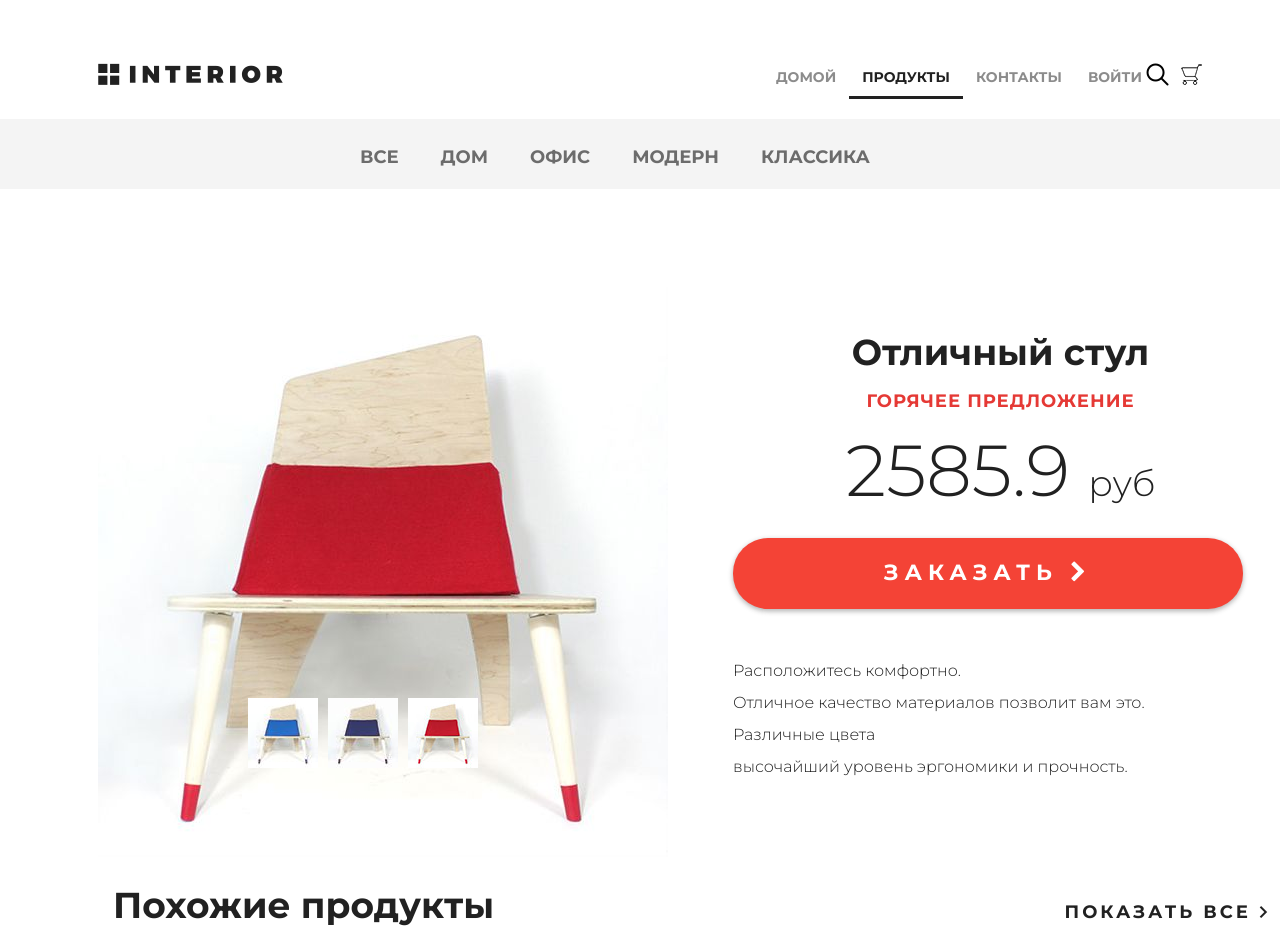
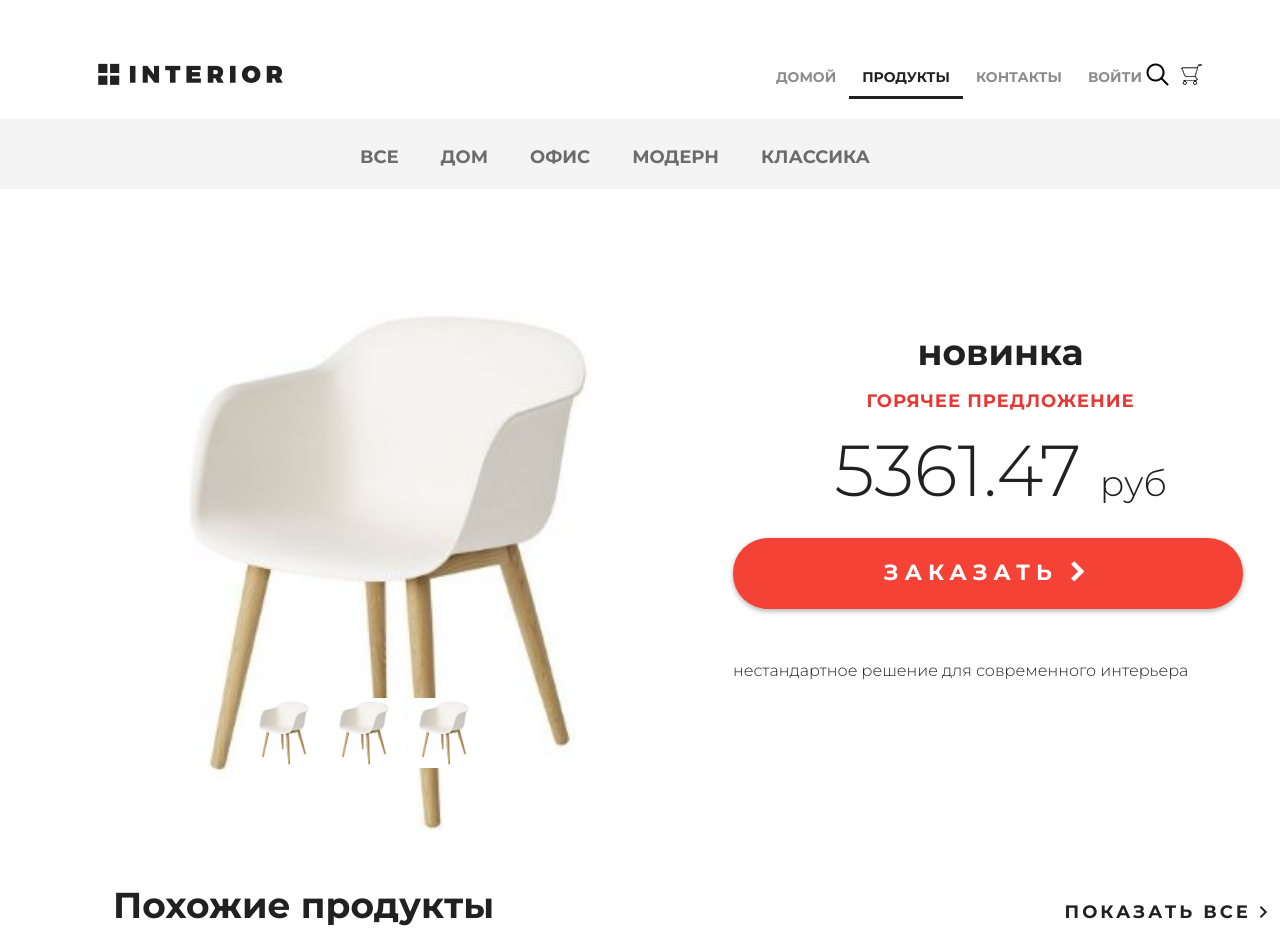
Before and after one commit to Eg0RyLLIka/geekshop, a Django app: page /products/ in a window 1280 px wide; the page is wider, and only the part inside the window is pictured. Shown: the top 952 px of that part. Run offline with Django 3.2, Linux system fonts and the light colour scheme; data comes from the database, SQL or seed files in the repository.

Commit message:
Lesson 6. Hot product

```diff
--- a/mainapp/templates/mainapp/products.html
+++ b/mainapp/templates/mainapp/products.html
@@ -19,21 +19,21 @@
 	<div class="details-products">
 		<div class="details-slider">
 			<div class="slider-product">
-				<img src="{% static 'img/slider1.jpg' %}">
+				<img src="{{ media_url }}{{ hot_product.image }}">
 			</div>
 			<div class="slider-control">
 				<div class="block">
-					<a href="#"><img src="{% static 'img/controll.jpg' %}" alt="">
+					<a href="#"><img src="{{ media_url }}{{ hot_product.image }}" alt="">
 						<div class="text"></div>
 					</a>
 				</div>
 				<div class="block">
-					<a href="#"><img src="{% static 'img/controll1.jpg' %}" alt="">
+					<a href="#"><img src="{{ media_url }}{{ hot_product.image }}" alt="">
 						<div class="text"></div>
 					</a>
 				</div>
 				<div class="block">
-					<a href="#"><img src="{% static 'img/controll2.jpg' %}" alt="">
+					<a href="#"><img src="{{ media_url }}{{ hot_product.image }}" alt="">
 						<div class="text"></div>
 					</a>
 				</div>
@@ -41,19 +41,14 @@
 		</div>
 
 		<div class="description">
-			<h3 class="big-bold">Отличный стул</h3>
+			<h3 class="big-bold">{{ hot_product.name }}</h3>
 			<h3 class="red">горячее предложение</h3>
-			<p class="price"> 2585.9 <span>руб</span></p>
-			<a href="#" class="red-button">
+			<p class="price">{{ hot_product.price }} <span>руб</span></p>
+			<a href="{% url 'basket:add' hot_product.pk %}" class="red-button">
 				заказать <i class="fa fa-chevron-right" aria-hidden="true"></i>
 			</a>
 			<div class="description-text">
-				<p>Расположитесь комфортно.</p>
-				<p>Отличное качество материалов
-					позволит вам это.</p>
-				<p>Различные цвета</p>
-				<p>высочайший уровень
-					эргономики и прочность.</p>
+				{{ hot_product.description }}
 			</div>
 		</div>
 	</div>
@@ -64,14 +59,17 @@
 			<a class="explore" href="#">показать все <img src="{% static 'img/arrow.png' %}" alt=""></a>
 		</div>
 		<div class="related-products clearfix">
-            {% for same_product in same_products %}
+			{% for product in same_products %}
 			<div class="block">
-                <a href="#"><img src="{% static 'img/' %}{{ same_product.image_src }}"
-                        alt="{{ same_product.image_alt }}">
+				<a href="{% url 'basket:add' product.pk %}"><img src="{{ media_url }}{{ product.image }}"
+						alt="{{ product.short_desc }}">
 					<div class="text">
-                        <img src="{% static 'img/icon-hover.png' %}" alt="img">
-                        <h4>{{ same_product.name }}</h4>
-                        <p>{{ same_product.desc }} </p>
+						<img src="/static/img/icon-hover.png" alt="img">
+						<h3>Категория:{{ product.category.name }}</h3>
+						<h4>Название: {{ product.name }}</h4>
+						<p>Описание: {{ product.description }} </p>
+						<p>Цена: {{ product.price }} </p>
+						<p>На складе: {{ product.quantity }} </p>
 					</div>
 				</a>
 			</div>
--- a/mainapp/views.py
+++ b/mainapp/views.py
@@ -1,3 +1,5 @@
+import random
+
 from django.conf import settings
 from django.shortcuts import get_object_or_404, render
 from django.utils import timezone
@@ -16,16 +18,27 @@ def main(request):
     return render(request, "mainapp/index.html", content)
 
 
+def get_basket(user):
+    if user.is_authenticated:
+        return Basket.objects.filter(user=user)
+    else:
+        return []
+
+
+def get_hot_product():
+    products = Product.objects.all()
+    return random.sample(list(products), 1)[0]
+
+
+def get_same_products(hot_product):
+    same_products = Product.objects.filter(category=hot_product.category).exclude(pk=hot_product.pk)[:3]
+    return same_products
+
+
 def products(request, pk=None):
     title = "продукты"
     links_menu = ProductCategory.objects.all()
-
-    basket = []
-    if request.user.is_authenticated:
-        basket = Basket.objects.filter(user=request.user)
-        # or you can use this
-        # _basket = request.user.basket.all()
-        # print(f'basket / _basket: {len(_basket)} / {len(basket)}')
+    basket = get_basket(request.user)
 
     if pk is not None:
         if pk == 0:
@@ -43,17 +56,16 @@ def products(request, pk=None):
             "basket": basket,
         }
         return render(request, "mainapp/products_list.html", content)
-    same_products = Product.objects.all()
+    hot_product = get_hot_product()
+    same_products = get_same_products(hot_product)
     content = {
         "title": title,
         "links_menu": links_menu,
         "same_products": same_products,
         "media_url": settings.MEDIA_URL,
-        "same_products": same_products,
         "basket": basket,
+        "hot_product": hot_product,
     }
-    if pk:
-        print(f"User select category: {pk}")
     return render(request, "mainapp/products.html", content)
 
 
--- a/static/style.css
+++ b/static/style.css
@@ -1444,3 +1444,7 @@ td:first-child {
 .related-products a:hover .text {
 	display: block;
 }
+
+.slider-product img {
+	width: 100%;
+}
```
Lines whose indentation alone changed are shown as unchanged.
